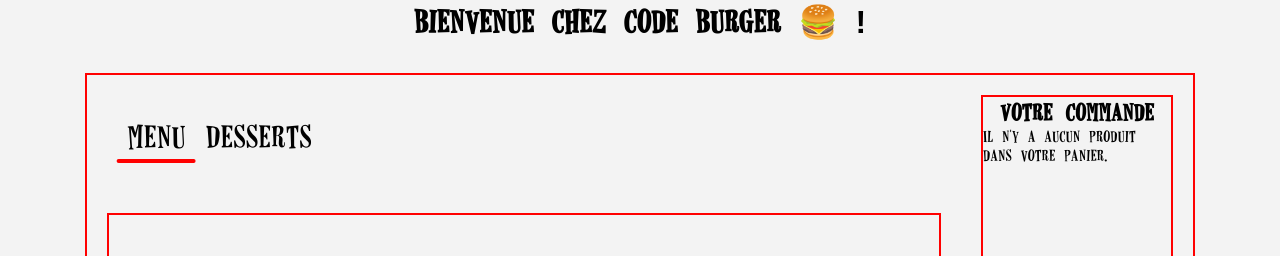
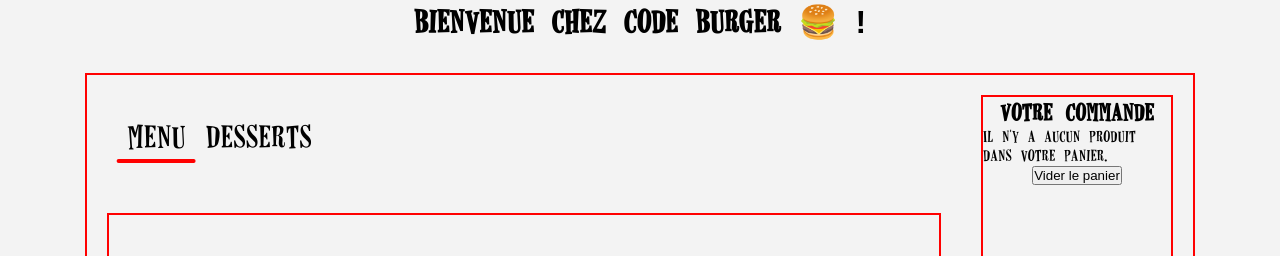
Before and after one commit to ZyanneM/react-burger-app, a React (Create React App) app: page / in a window 1280 px wide. Shown: the top 256 px of the page. Built offline with nearby package versions, Linux system fonts and the light colour scheme.

Commit message:
add function clearCart

```diff
--- a/src/components/Panier.js
+++ b/src/components/Panier.js
@@ -4,14 +4,14 @@ import { useState } from "react";
 const Panier = (props) => {
    const [count, setCount] = useState(0);
 
-   const [message, setMessage] = useState("Il n'y a aucun produit dans votre panier.");
 
     return (
         <div className="order-container">
         <h2>Votre Commande</h2>
-        <p>{props.message}</p>
+        <p className="msg">{props.message}</p>
           <div className="product-list" id="cart">
             {props.orderedList}
+            <button className='clear' onClick={props.clearCart}>Vider le panier</button>
           </div>
         </div>
     );
```
